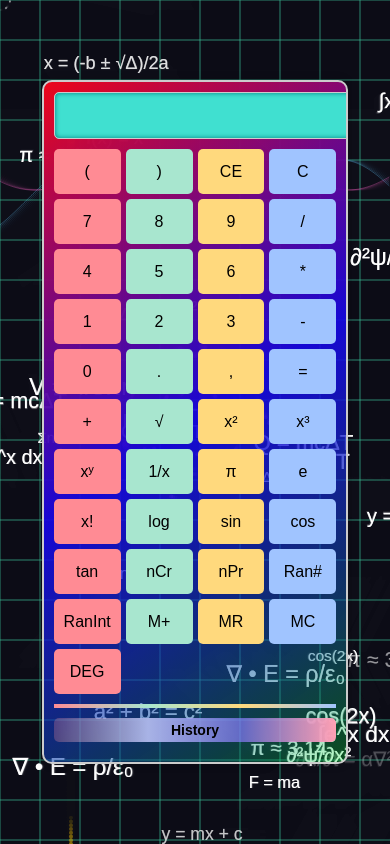
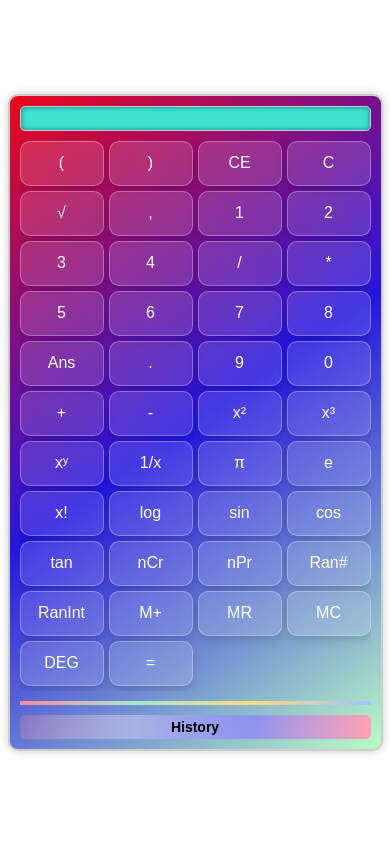
Before and after one commit to T-actician/flask-calculator, a Flask app: page / in a window 390 px wide. Run offline with Flask 3, Linux system fonts and the light colour scheme; some libraries are stand-ins or nearby versions.

Commit message:
Update check3

```diff
--- a/static/style.css
+++ b/static/style.css
@@ -1,21 +1,12 @@
-/* === GLOBAL DESKTOP STYLES === */
-body, html {
-    margin: 0;
-    padding: 0;
+body {
+    background: #ffffff;
     font-family: Arial, sans-serif;
-    overflow-x: hidden;
-    min-height: 100vh;
-}
-
-body {
     display: flex;
     justify-content: center;
-    align-items: flex-start;
-    background: #000; /* Let p5.js draw on top */
-    padding-top: 30px;
-    box-sizing: border-box;
-    position: relative;
-    z-index: 0;
+    margin-top: 30px;
+    flex-direction: column;
+    align-items: center;
+    overflow-x: hidden;
 }
 
 .calculator {
@@ -26,12 +17,10 @@
     box-shadow: 0 0 10px rgba(0, 0, 0, 0.2);
     max-width: 400px;
     width: 95%;
-    z-index: 1;
-    position: relative;
+    max-height: 90vh;
+    overflow: hidden;
     display: flex;
     flex-direction: column;
-    max-height: 90vh;
-    overflow: hidden;
 }
 
 #display {
@@ -41,6 +30,7 @@
     margin-bottom: 10px;
     text-align: right;
     padding: 0 10px;
+    box-sizing: border-box;
     border: 1px solid #ccc;
     border-radius: 5px;
     background-color: #40e0d0;
@@ -52,39 +42,44 @@
 .buttons {
     display: grid;
     grid-template-columns: repeat(6, 1fr);
-    gap: 5px;
-    flex-grow: 1;
+    grid-gap: 5px;
+    flex: 1 0 auto;
     overflow-y: auto;
+    padding-bottom: 5px;
 }
 
+/* ✅ GLASSMORPHISM BUTTONS */
 button {
     height: 50px;
     font-size: 18px;
     border: none;
-    border-radius: 5px;
+    border-radius: 10px;
     cursor: pointer;
     width: 100%;
+    background: rgba(255, 255, 255, 0.15);
+    color: white;
+    backdrop-filter: blur(50px);
+    -webkit-backdrop-filter: blur(8px);
+    box-shadow: 0 4px 10px rgba(0, 0, 0, 0.15);
+    border: 1px solid rgba(255, 255, 255, 0.3);
+    transition: all 0.3s ease;
+}
+
+button:hover {
+    background: rgba(255, 255, 255, 0.25);
+    transform: translateY(-1px);
+    box-shadow: 0 6px 15px rgba(0, 0, 0, 0.2);
 }
 
 button:active {
     transform: scale(0.98);
 }
 
-button:nth-child(4n+1) { background-color: #ff8b94; }
-button:nth-child(4n+2) { background-color: #a8e6cf; }
-button:nth-child(4n+3) { background-color: #ffd97d; }
-button:nth-child(4n+4) { background-color: #a0c4ff; }
-
-button:hover {
-    filter: brightness(1.15);
-    box-shadow: 0 0 5px rgba(0,0,0,0.2);
-    transition: all 0.2s ease;
-}
-
 .history-container {
-    margin-top: 10px;
+    flex-shrink: 0;
     max-height: 120px;
     overflow-y: auto;
+    margin-top: 10px;
     border-top: 4px solid;
     border-image: linear-gradient(to right, #ff8b94, #a8e6cf, #ffd97d, #a0c4ff) 1;
     padding-top: 10px;
@@ -96,6 +91,8 @@
     font-weight: bold;
     font-size: 16px;
     text-align: center;
+    color: #141313;
+    margin-bottom: 5px;
     background: linear-gradient(to right, #ff8b9542, #a8b3e6, #8a7dffad, #ffa0b4);
     color: black;
     border-radius: 5px;
@@ -115,22 +112,28 @@
     font-weight: bold;
 }
 
-/* === RESPONSIVE MOBILE STYLES === */
+/* ✅ MOBILE RESPONSIVENESS */
 @media (max-width: 480px) {
     html, body {
+        margin: 0;
         padding: 0;
-        margin: 0;
+        height: 100vh;
+        width: 100vw;
         display: flex;
         justify-content: center;
         align-items: center;
-        height: 100vh;
+        background: #ffffff;
+        box-sizing: border-box;
     }
 
     .calculator {
         width: 90%;
-        max-height: 90vh;
-        height: auto;
-        padding: 10px;
+        height: 75vh;
+        max-height: 75vh;
+        display: flex;
+        flex-direction: column;
+        justify-content: flex-start;
+        align-items: stretch;
     }
 
     #display {
@@ -140,6 +143,8 @@
 
     .buttons {
         grid-template-columns: repeat(4, 1fr);
+        overflow-y: auto;
+        flex-grow: 1;
     }
 
     button {
--- a/templates/index.html
+++ b/templates/index.html
@@ -12,15 +12,16 @@
         <input type="text" id="display" readonly>
         <div class="buttons">
             <button>(</button><button>)</button><button>CE</button><button>C</button>
-            <button>7</button><button>8</button><button>9</button><button>/</button>
-            <button>4</button><button>5</button><button>6</button><button>*</button>
-            <button>1</button><button>2</button><button>3</button><button>-</button>
-            <button>0</button><button>.</button><button>,</button><button>=</button><button>+</button>
-            <button>√</button><button>x²</button><button>x³</button><button>xʸ</button><button>1/x</button>
+            <button>√</button><button>,</button><button>1</button><button>2</button>
+            <button>3</button><button>4</button><button>/</button><button>*</button>
+            <button>5</button><button>6</button><button>7</button><button>8</button>
+            <button>Ans</button><button>.</button><button>9</button><button>0</button><button>+</button>
+            <button>-</button><button>x²</button><button>x³</button><button>xʸ</button><button>1/x</button>
             <button>π</button><button>e</button><button>x!</button>
             <button>log</button><button>sin</button><button>cos</button><button>tan</button>
             <button>nCr</button><button>nPr</button><button>Ran#</button>
             <button>RanInt</button><button>M+</button><button>MR</button><button>MC</button><button>DEG</button>
+            <button>=</button>
         </div>
         <div class="history-container">
             <div class="history-header">History</div>
```
